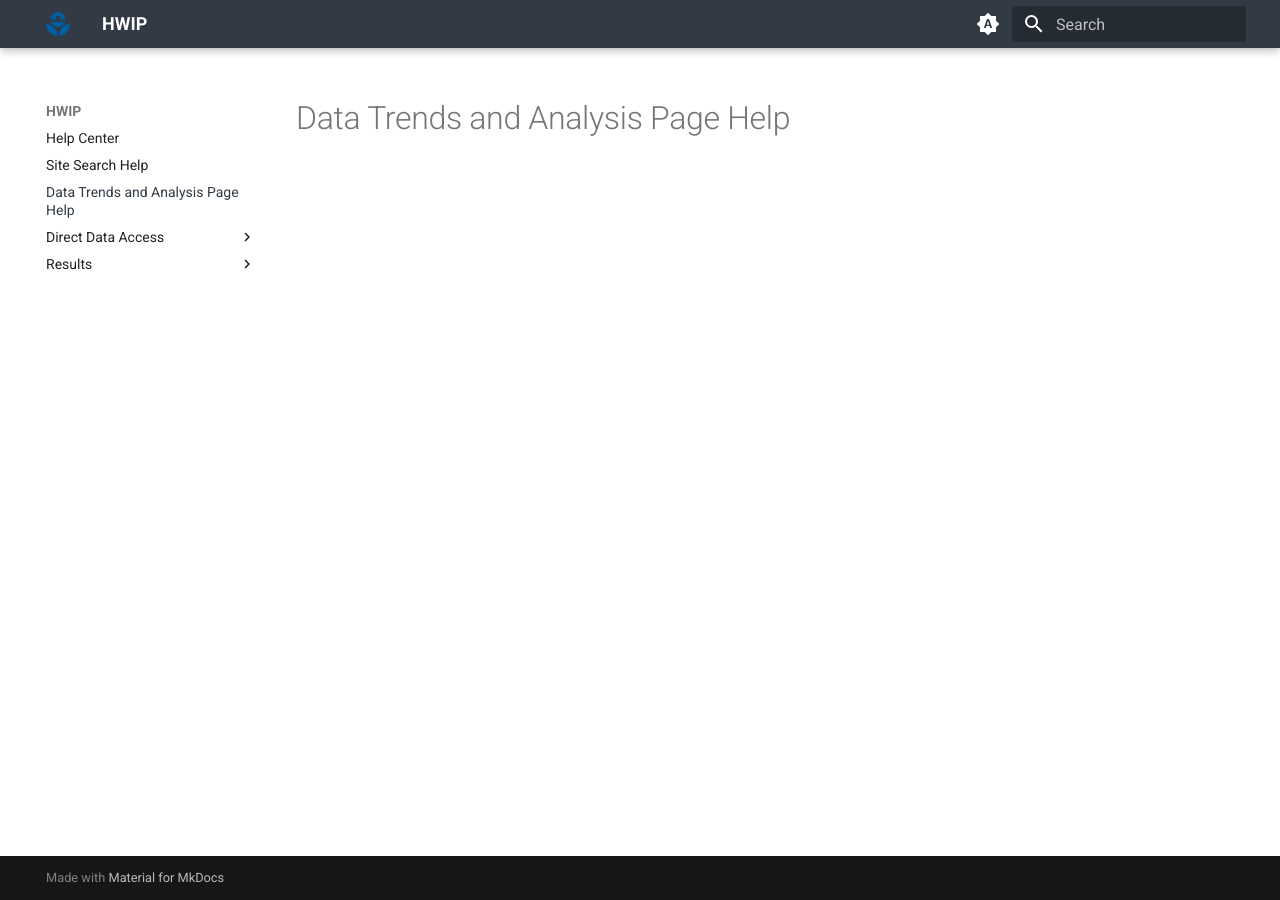
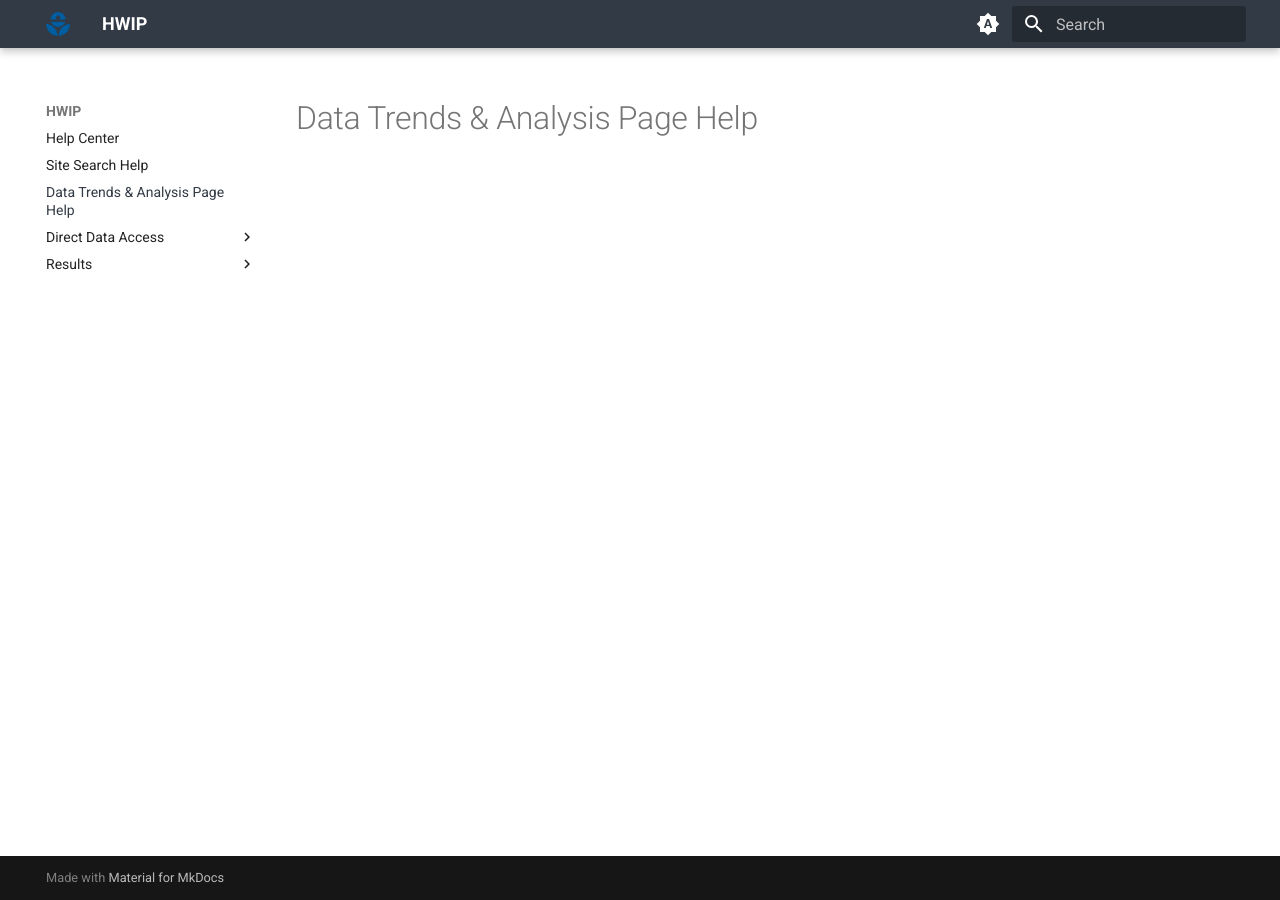
Before and after one commit to furrlori-oss/hwip, an MkDocs documentation site: the page built from docs/trends-analysis.md, in a window 1280 px wide. Built offline with MkDocs 1.6.1 and Material for MkDocs 9.7.7, drawn with Linux system fonts in a browser that asks for light colours.

Commit message:
Update trends-analysis.md

```diff
--- a/docs/trends-analysis.md
+++ b/docs/trends-analysis.md
@@ -1 +1 @@
-# Data Trends and Analysis Page Help
+# Data Trends & Analysis Page Help
```
